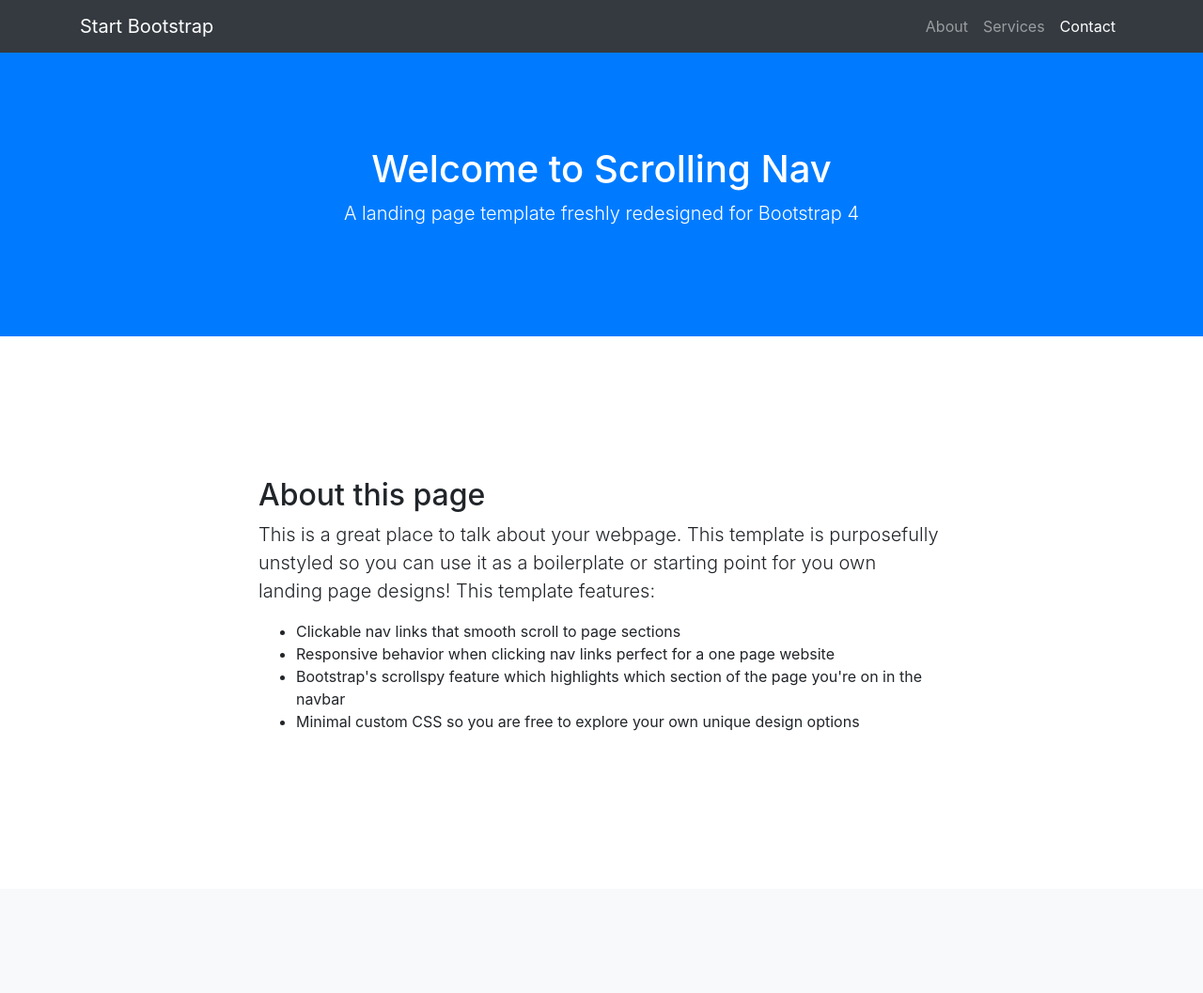
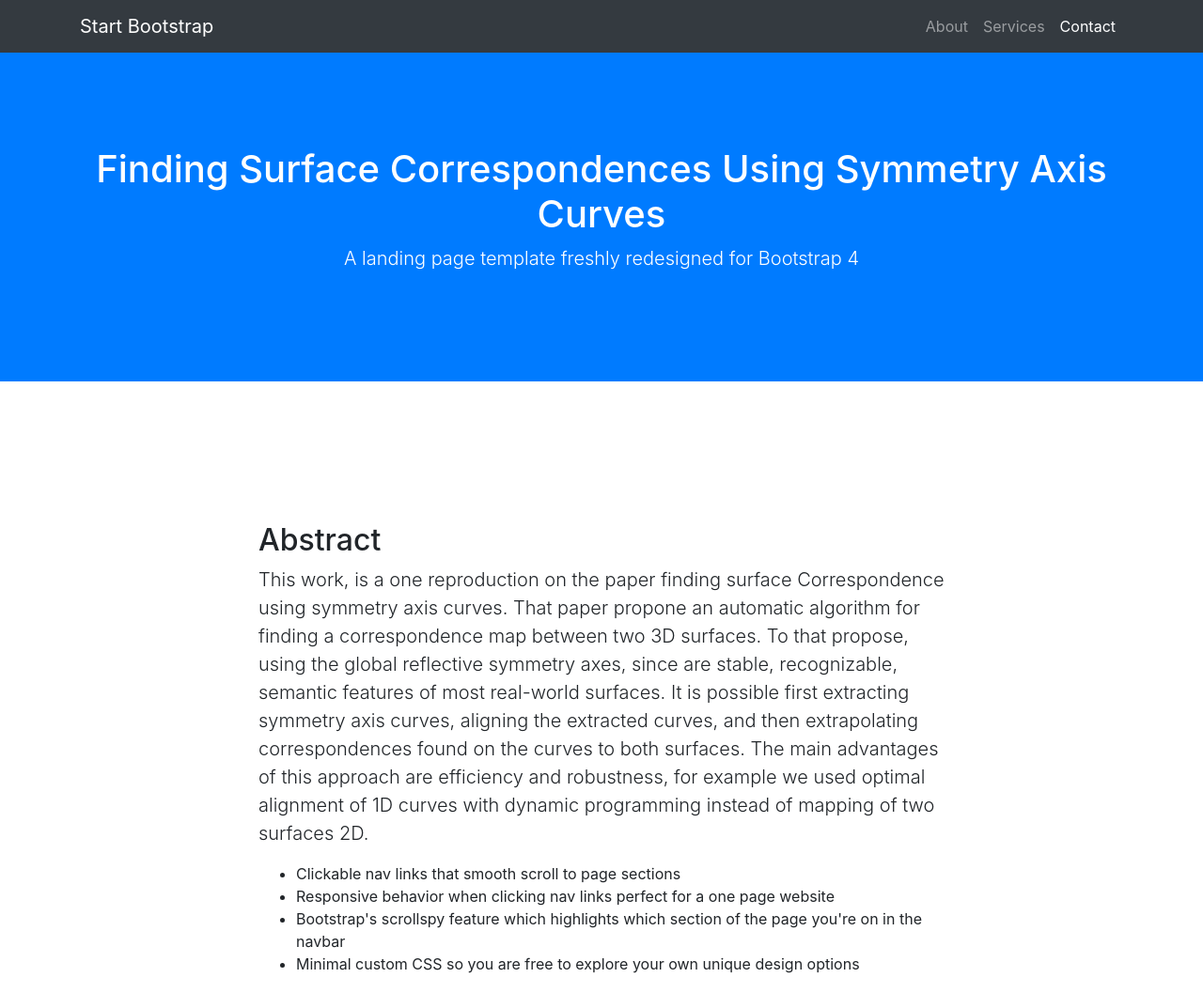
Before and after one commit to johan2008/Surface-Correspondence, a website with bundled scripts: page index.html in a window 1280 px wide. Shown: the top 1057 px of the page at 94% size. Built offline with nearby package versions, Linux system fonts and the light colour scheme.

Commit message:
Update index.html

```diff
--- a/index.html
+++ b/index.html
@@ -46,7 +46,8 @@ Using Symmetry Axis Curves</title>
 
     <header class="bg-primary text-white">
       <div class="container text-center">
-        <h1>Welcome to Scrolling Nav</h1>
+        <h1>Finding Surface Correspondences
+Using Symmetry Axis Curves</h1>
         <p class="lead">A landing page template freshly redesigned for Bootstrap 4</p>
       </div>
     </header>
@@ -55,8 +56,9 @@ Using Symmetry Axis Curves</title>
       <div class="container">
         <div class="row">
           <div class="col-lg-8 mx-auto">
-            <h2>About this page</h2>
-            <p class="lead">This is a great place to talk about your webpage. This template is purposefully unstyled so you can use it as a boilerplate or starting point for you own landing page designs! This template features:</p>
+            <h2>Abstract</h2>
+            <p class="lead">This work, is a one reproduction on the paper finding surface Correspondence using symmetry axis curves. That paper propone an automatic algorithm for finding a correspondence map between two 3D surfaces. To that propose, using the global reflective symmetry axes, since are stable, recognizable, semantic features of most real-world surfaces. It is possible first extracting symmetry axis curves, aligning the extracted curves, and then extrapolating correspondences found on the curves to both surfaces. The main advantages of this approach are efficiency and robustness, for example we used optimal alignment of 1D curves with dynamic programming instead of mapping of two surfaces 2D.
+</p>
             <ul>
               <li>Clickable nav links that smooth scroll to page sections</li>
               <li>Responsive behavior when clicking nav links perfect for a one page website</li>
```
